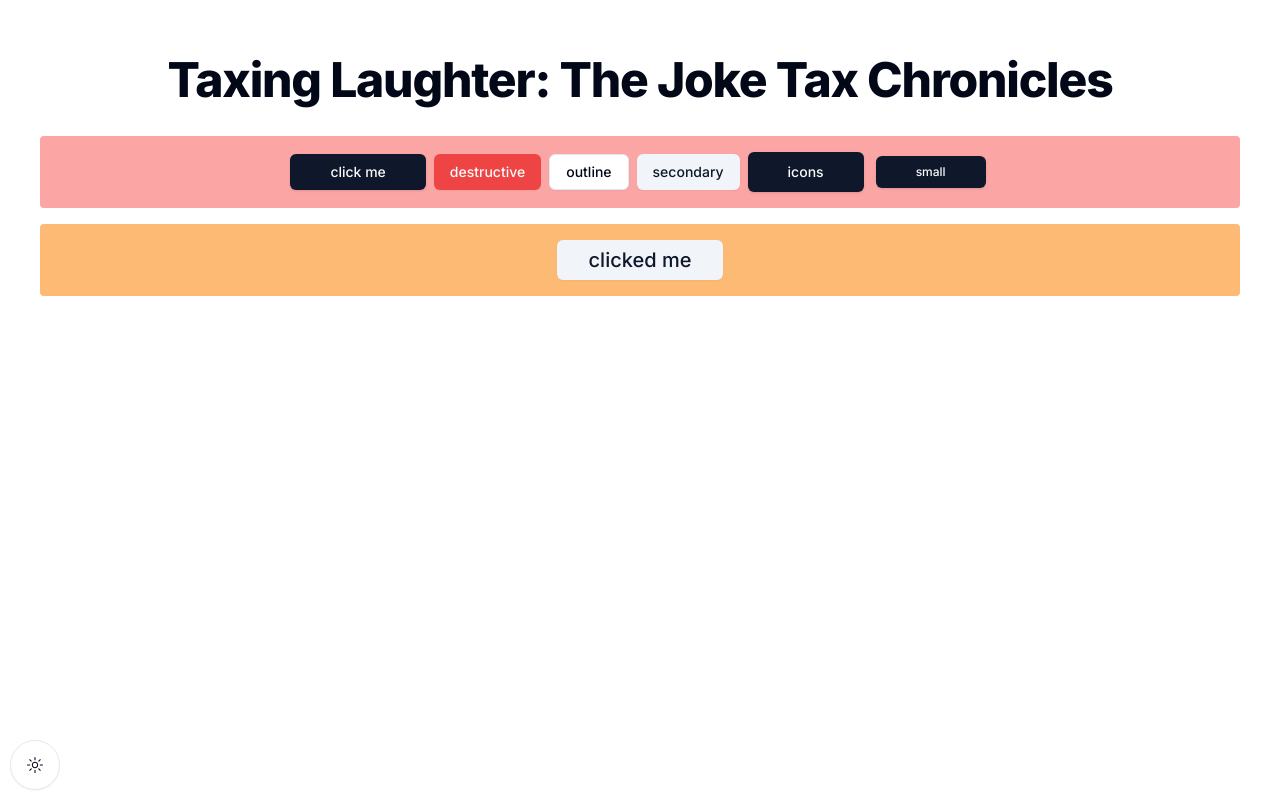
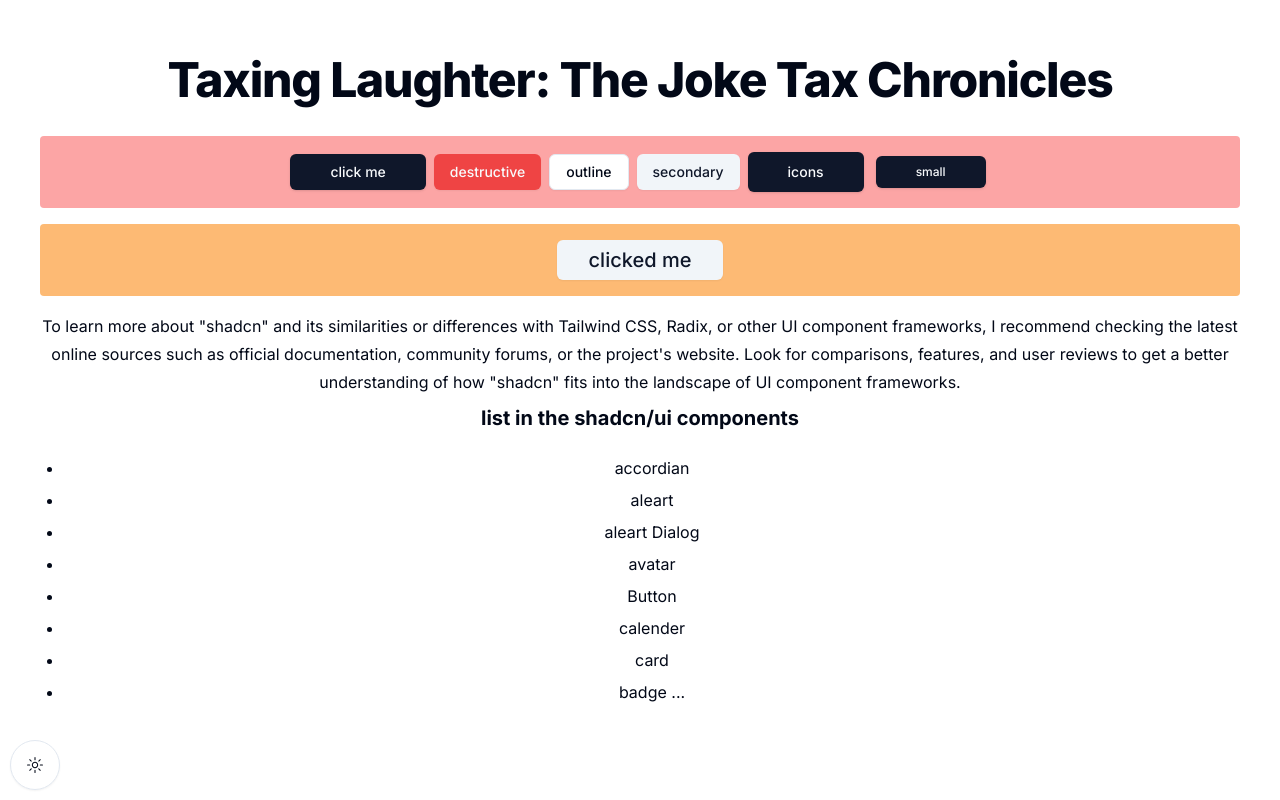
Before and after one commit to Ashukr321/shadcn, a Next.js app: page / in a window 1280 px wide. Built offline with nearby package versions, Linux system fonts and the light colour scheme.

Commit message:
start typography in the shadcn

```diff
--- a/package.json
+++ b/package.json
@@ -5,7 +5,7 @@
   "scripts": {
     "dev": "next dev",
     "build": "next build",
-    "start": "next start",
+    "start": "NEXT_MANUAL_SIG_HANDLE=true next start",
     "lint": "next lint"
   },
   "dependencies": {
--- a/src/app/page.js
+++ b/src/app/page.js
@@ -1,5 +1,6 @@
 import AlertDialog from "@/components/AlertDialog1";
 import BtnCompoents from "@/components/BtnCompoents";
+import Typo from "@/components/Typo";
 
 export default function Home() {
   return (
@@ -16,6 +17,8 @@ export default function Home() {
          <AlertDialog/>
        </section>
 
+       <Typo/>
+
 
 
       </main>
--- /dev/null
+++ b/src/components/Typo.jsx
@@ -0,0 +1,25 @@
+import React from 'react'
+
+const Typo = () => {
+  return (
+    <div className='mt-4 sm:text-center'>
+      <p className="leading-7 [&:not(:first-child)]:mt-6">
+      To learn more about "shadcn" and its similarities or differences with Tailwind CSS, Radix, or other UI component frameworks, I recommend checking the latest online sources such as official documentation, community forums, or the project's website. Look for comparisons, features, and user reviews to get a better understanding of how "shadcn" fits into the landscape of UI component frameworks.
+    </p>
+
+    <h1  className='mt-2 text-xl font-bold'>list in the shadcn/ui components</h1>
+    <ul className="my-6 ml-6 list-disc [&>li]:mt-2">
+      <li>accordian</li>
+      <li>aleart</li>
+      <li>aleart Dialog</li>
+      <li>avatar</li>
+      <li>Button</li>
+      <li>calender</li>
+      <li>card</li>
+      <li>badge ...</li>
+    </ul>
+    </div>
+  )
+}
+
+export default Typo
```
Also changed, not shown: server.js (added, +40 -0 lines).
